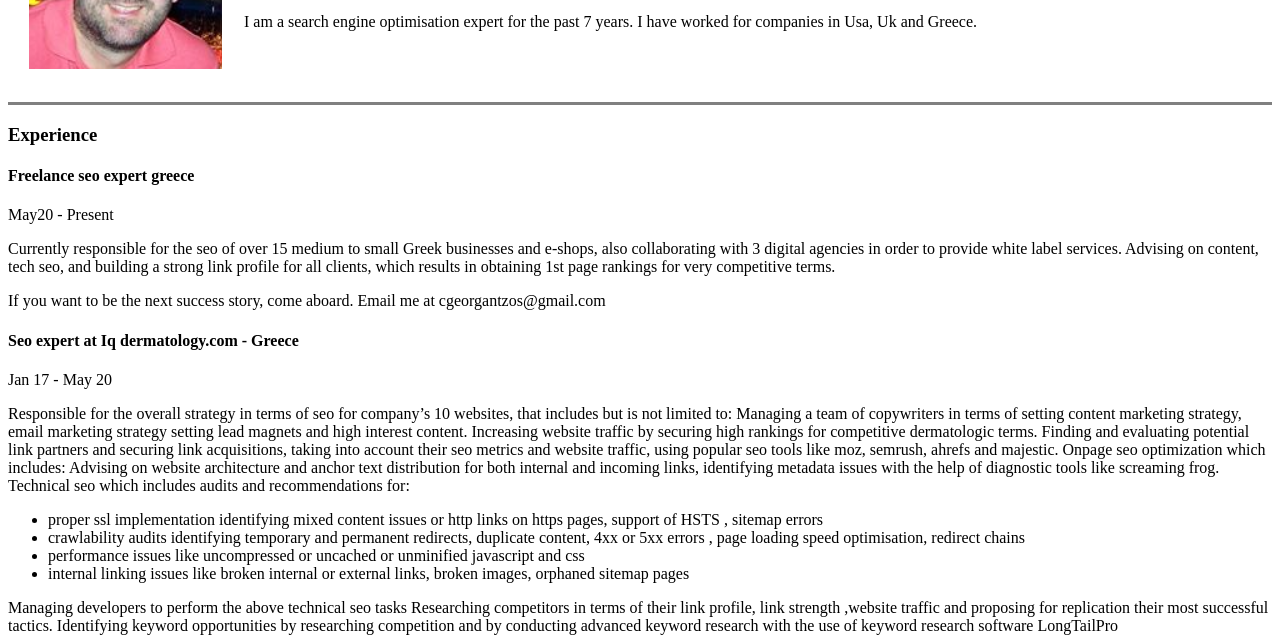
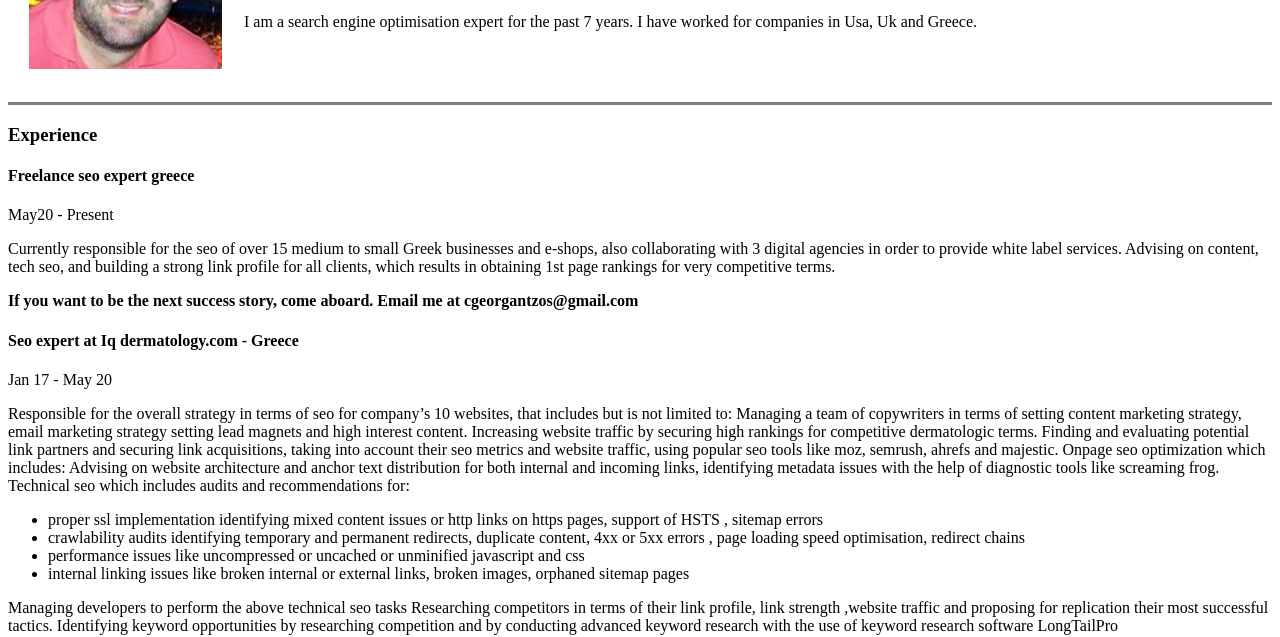
Before and after one commit to cgeorgantzos/cv, a plain HTML site: page index.html in a window 1280 px wide. Shown: the part 173-810 px from the top of the page. Drawn offline with Linux system fonts and the light colour scheme.

Commit message:
Update index.html

```diff
--- a/index.html
+++ b/index.html
@@ -30,7 +30,7 @@ content="Seo expert with 7 years of experience on some of the biggest companies
       white label services. Advising on content, tech seo, and building a strong link profile for all clients, which results in obtaining 1st page rankings for very competitive
       terms.<p>
 
-    <p>If you want to be the next success story, come aboard. Email me at cgeorgantzos@gmail.com </p>
+    <p> <b>If you want to be the next success story, come aboard. Email me at cgeorgantzos@gmail.com </b></p>
 
 
 
```
